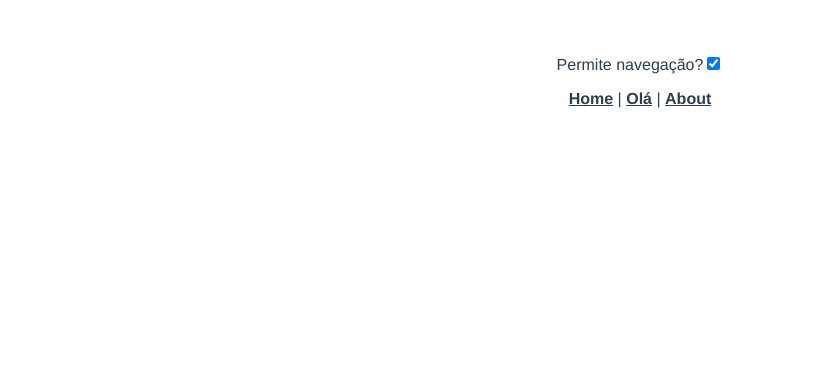
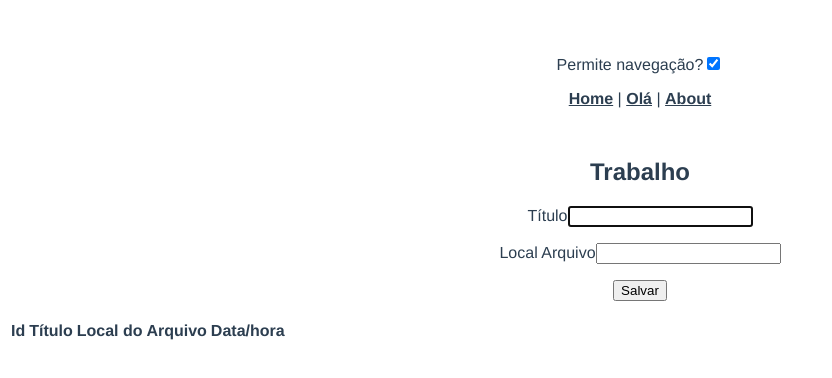
Before and after one commit to herculespsilva/vue-blank, a Vue app: page /trabalho in a window 1280 px wide. Shown: the top 378 px of the page, without its empty margins (0-832 px from the left). Built offline with nearby package versions, Linux system fonts and the light colour scheme.

Commit message:
Finalizando front

```diff
--- a/src/main.js
+++ b/src/main.js
@@ -4,7 +4,7 @@ import router from './router'
 import store from './store'
 import axios from 'axios'
 
-axios.defaults.baseURL = 'http://localhost:8081/springRest'
+axios.defaults.baseURL = 'https://fd68f96b-c488-4367-8220-34962728eaa9.ws-us02.gitpod.io'
 
 Vue.config.productionTip = false
 
--- a/src/router/index.js
+++ b/src/router/index.js
@@ -25,6 +25,11 @@ Vue.use(VueRouter)
     }
   },
   {
+    path: '/trabalho',
+    name: 'Trabalho',
+    component: () => import('../views/Trabalho.vue')
+  },
+  {
     path: '/about',
     name: 'About',
     // route level code-splitting
--- a/src/store/index.js
+++ b/src/store/index.js
@@ -14,8 +14,8 @@ export default new Vuex.Store({
     vuexPersist.plugin
   ],
   state: {
-    numero1: 0,
-    numero2: 0,
+    usuario: '',
+    senha: '',
     permiteNavegacao: true
   },
   getters: {
@@ -30,6 +30,12 @@ export default new Vuex.Store({
     }
   },
   mutations: {
+      setUsuario (state, valor) {
+          state.usuario = valor;
+      },
+      setSenha(state, valor) {
+          state.senha = valor;
+      },
       setNumero1 (state, valor) {
         state.numero1 = valor
       },
--- a/src/views/About.vue
+++ b/src/views/About.vue
@@ -1,5 +1,57 @@
 <template>
-  <div class="about">
-    <h1>This is an about page</h1>
-  </div>
+    <form @submit.prevent="login">
+        <h2>Login</h2>
+        <p>
+            <label for="username">Usuário</label>
+            <input type="text" id="username" required autofocus v-model="nome">
+        </p>
+        <p>
+            <label for="inputPassword">Senha</label>
+            <input type="password" id="inputPassword" required v-model="senha">
+        </p>
+        <button type="submit">Ok</button>
+    </form>
 </template>
+
+<script>
+    import axios from 'axios';
+    import {mapMutations} from 'vuex'; // mutations & state the folder store
+
+    export default {
+        name: 'Home',
+        data() {
+            return {
+                nome: '',
+                senha: ''
+            }
+        },
+        methods: {
+            ...mapMutations ([
+                'setUsuario',
+                'setSenha'
+            ]),
+            login() {
+                axios.get('trabalho', //rota a ser logada
+                { params: { id: 1 }, headers: { Accept: 'application/json'}, auth: { username: this.nome, password: this.senha } })
+                .then(res => {
+                    console.log(res);
+                    this.sucesso(); // se der tudo certo chama sucesso
+                })
+                .catch(error => {
+                    console.log(error);
+                    if (error.response.status === 401) {
+                        console.log('Usuário ou senha inválido!'); // se der errado retorna um erro
+                    }
+                    else {
+                        this.sucesso();
+                    }
+                });
+            },
+            sucesso() {
+                this.setUsuario(this.nome);
+                this.setSenha(this.senha);
+                this.$router.push('/trabalho');
+            }
+        }
+    }
+</script>
--- /dev/null
+++ b/src/views/Trabalho.vue
@@ -0,0 +1,85 @@
+<template>
+    <div>
+        <form @submit.prevent="cadastrar"> <!-- quando submeter chama o metodo cadastrar -->
+            <h2>Trabalho</h2>
+            <p>
+                <label for="titulo">Título</label>
+                <input type="text" id="titulo"
+                    required autofocus
+                    v-model="titulo">
+            </p>
+            <p>
+                <label for="localArquivo">Local Arquivo</label>
+                <input type="text" id="localArquivo"
+                    required
+                    v-model="localArquivo">
+            </p>
+            <button type="submit">Salvar</button>
+        </form>
+        </br>
+        <table>
+            <thead>
+                <tr>
+                    <th>Id</th>
+                    <th>Título</th>
+                    <th>Local do Arquivo</th>
+                    <th>Data/hora</th>
+                </tr>
+            </thead>
+            <tbody>
+                <tr v-for="trab in trabalhos" :key="trab.id">
+                    <td>{{ trab.id }}</td>
+                    <td>{{ trab.titulo }}</td>
+                    <td>{{ trab.localArquivo }}</td>
+                    <td>{{ trab.dataHoraEntrega }}</td>
+                </tr>
+            </tbody>
+        </table>
+    </div>
+</template>
+
+<script>
+    import axios from 'axios';
+    import {mapState} from 'vuex'; // para pegar usuario e senha folder store
+
+    export default {
+        name: 'anotacoes',
+        data() {
+            return {
+                titulo: '', // responsavel pelos v-model no template la em cima
+                localArquivo: '',
+                trabalhos: []
+            }
+        },
+        computed: {
+            ...mapState([ // state da classe About.vue | login
+                'usuario',
+                'senha'
+            ])
+        },
+        methods: {
+            cadastrar() {
+                axios.post('trabalho', // rota responsavel
+                    {                                       // essa rota espera um json, basicamente passamos como objeto parao o axios e ele monta um json como retorno
+                        titulo: this.titulo,                // oque será mandado no corpo da requisição
+                        localArquivo: new Date(),
+                        trabalhos: this.localArquivo        //conteudo dos dois input no <content>
+                    },
+                    {
+                        auth: {
+                            username: this.username,
+                            passwor: this.senha
+                        }
+                    }
+                    )
+                .then(res => {
+                    console.log(res);                   // se tudo der certo, limpa os campos
+                    this.titulo = '';
+                    this.texto = '';                    // a rota retorna como uma reposta um json com o registro criado | no campo (res.data)
+                    this.trabalhos.push(res.data);      // e insere na lista de tabalhos
+                })                                      //inserimos a res.data de forma direta, basicamente se pega esse objeto em json e faz um parse o tornando um objeto
+                .catch(error => console.log(error))
+            }
+        }
+    }           // paramos 17:11
+</script>
```
